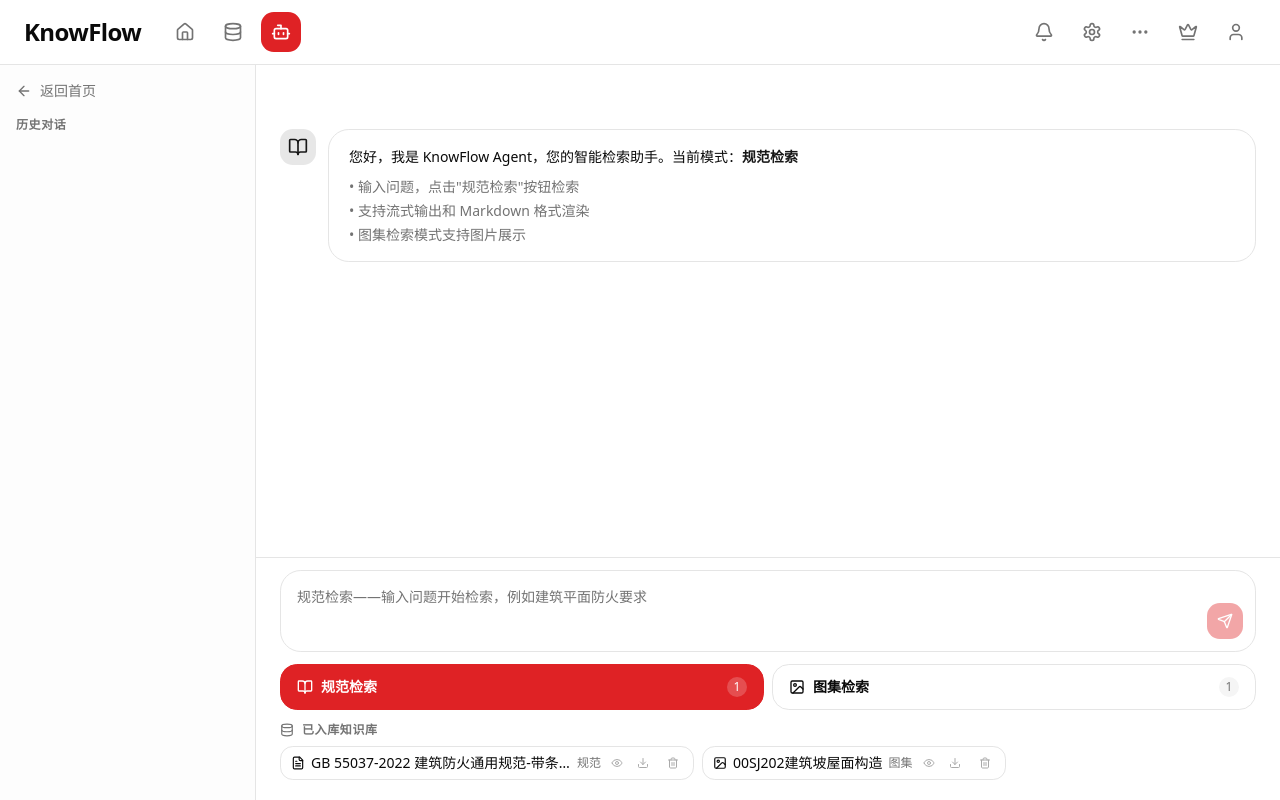
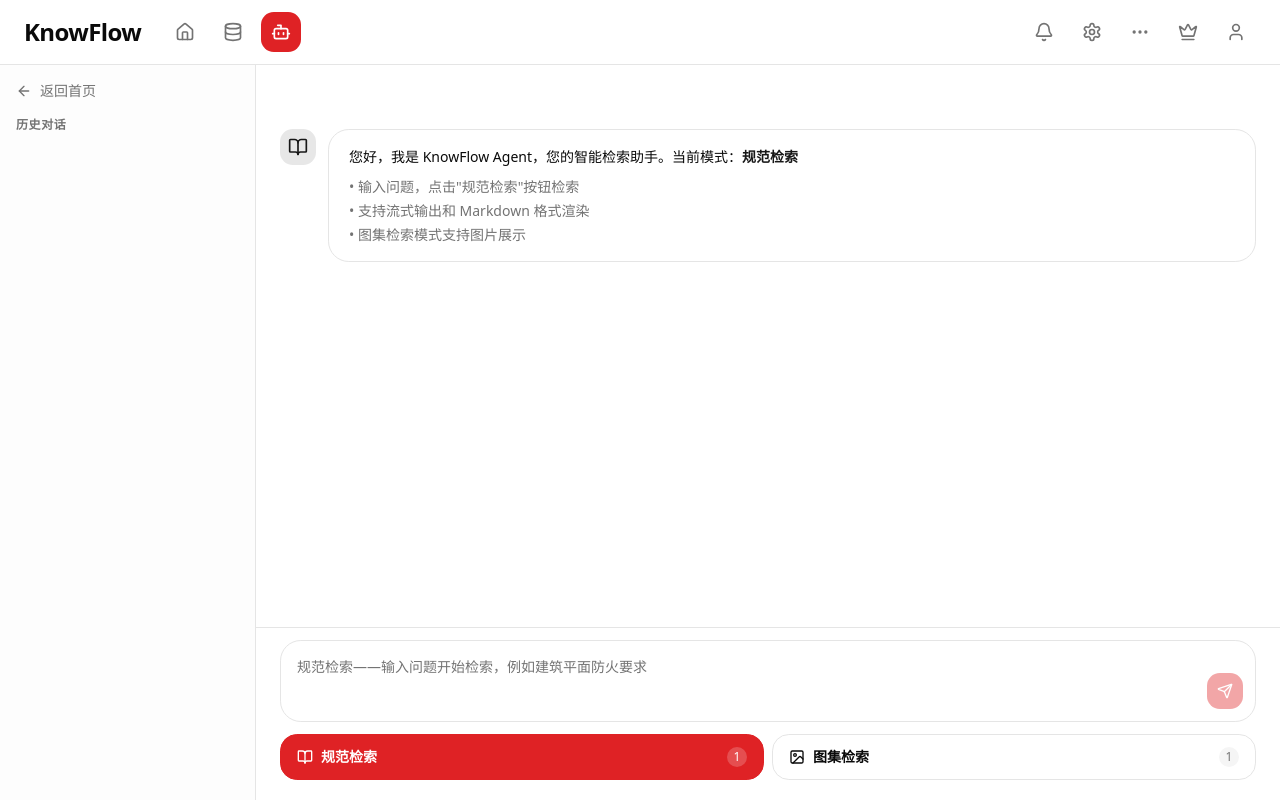
Before and after one commit to kangAIGC/KnowFlow, a Next.js app: page /KnowFlow/search in a window 1280 px wide. Built offline with nearby package versions, Linux system fonts and the light colour scheme.

Commit message:
refactor(search): remove ingested-knowledge-base tag area and its preview dialog from workbench

```diff
--- a/src/app/search/page.tsx
+++ b/src/app/search/page.tsx
@@ -14,23 +14,12 @@
   Loader2,
   AlertCircle,
   CheckCircle,
-  Database,
   ImageIcon,
   Library,
-  Trash2,
-  Eye,
-  Download,
 } from "lucide-react";
 import ReactMarkdown from "react-markdown";
 import remarkGfm from "remark-gfm";
 import rehypeRaw from "rehype-raw";
-import {
-  Dialog,
-  DialogContent,
-  DialogHeader,
-  DialogTitle,
-  DialogDescription,
-} from "@/components/ui/dialog";
 import { applyBasePath } from "@/lib/utils";
 
 type Mode = "upload" | "standard" | "atlas";
@@ -215,9 +204,6 @@
       fileName: "00SJ202建筑坡屋面构造.pdf",
     },
   ]);
-
-  // 当前正在预览的知识库条目;为 null 时预览弹窗关闭。
-  const [previewKb, setPreviewKb] = useState<KnowledgeBaseItem | null>(null);
 
   const [conversationId, setConversationId] = useState<Record<Mode, string>>({
     upload: "",
@@ -1134,113 +1120,10 @@
                   </span>
                 </button>
               </div>
-
-              {/* Knowledge Base List */}
-              {knowledgeBases.length > 0 && (
-                <div className="mt-3">
-                  <div className="mb-2 flex items-center gap-2 text-xs font-semibold uppercase tracking-wider text-muted-foreground">
-                    <Database className="h-3.5 w-3.5" />
-                    已入库知识库
-                  </div>
-                  <div className="flex flex-wrap gap-2">
-                    {knowledgeBases.map((kb) => (
-                      <div
-                        key={kb.id}
-                        className={`group flex items-center gap-1.5 rounded-lg border px-2.5 py-1.5 text-sm font-medium transition-all ${
-                          kb.category === "atlas"
-                            ? "border-orange/30 bg-orange/5 text-foreground"
-                            : "border-blue/30 bg-blue/5 text-foreground"
-                        }`}
-                      >
-                        {kb.category === "atlas" ? (
-                          <ImageIcon className="h-3.5 w-3.5 shrink-0" />
-                        ) : (
-                          <FileText className="h-3.5 w-3.5 shrink-0" />
-                        )}
-                        <span className="truncate max-w-[260px]">{kb.title}</span>
-                        <span className="shrink-0 text-xs text-muted-foreground">
-                          {kb.category === "atlas" ? "图集" : "规范"}
-                        </span>
-                        {kb.fileName && (
-                          <>
-                            <button
-                              type="button"
-                              title={`预览「${kb.title}」`}
-                              aria-label={`预览 ${kb.title}`}
-                              onClick={() => setPreviewKb(kb)}
-                              className="flex h-5 w-5 shrink-0 items-center justify-center rounded-md text-muted-foreground opacity-60 transition-all hover:bg-primary/10 hover:text-primary hover:opacity-100 focus-visible:outline-none focus-visible:ring-2 focus-visible:ring-primary/50 focus-visible:ring-offset-1"
-                            >
-                              <Eye className="h-3 w-3" />
-                            </button>
-                            <a
-                              href={applyBasePath(
-                                `/${encodeURIComponent(kb.fileName)}`
-                              )}
-                              download={kb.fileName}
-                              title={`下载「${kb.title}」`}
-                              aria-label={`下载 ${kb.title}`}
-                              className="flex h-5 w-5 shrink-0 items-center justify-center rounded-md text-muted-foreground opacity-60 transition-all hover:bg-primary/10 hover:text-primary hover:opacity-100 focus-visible:outline-none focus-visible:ring-2 focus-visible:ring-primary/50 focus-visible:ring-offset-1"
-                            >
-                              <Download className="h-3 w-3" />
-                            </a>
-                          </>
-                        )}
-                        <button
-                          type="button"
-                          title={`从已入库中移除「${kb.title}」`}
-                          aria-label={`移除知识库 ${kb.title}`}
-                          onClick={() => {
-                            const ok = window.confirm(
-                              `确定要从已入库知识库中移除「${kb.title}」吗？移除后如需恢复，可重新上传对应 PDF 并执行入库指令。`
-                            );
-                            if (!ok) return;
-                            setKnowledgeBases((prev) =>
-                              prev.filter((item) => item.id !== kb.id)
-                            );
-                            setUploadStatus({
-                              status: "success",
-                              message: `已移除「${kb.title}」`,
-                            });
-                          }}
-                          className="ml-1 flex h-5 w-5 shrink-0 items-center justify-center rounded-md text-muted-foreground opacity-60 transition-all hover:bg-destructive/10 hover:text-destructive hover:opacity-100 focus-visible:outline-none focus-visible:ring-2 focus-visible:ring-destructive/50 focus-visible:ring-offset-1"
-                        >
-                          <Trash2 className="h-3 w-3" />
-                        </button>
-                      </div>
-                    ))}
-                  </div>
-                </div>
-              )}
             </div>
           </div>
         </main>
       </div>
-
-      {/* 文档在线预览弹窗:用 iframe 加载 public 目录下的 PDF,浏览器原生渲染 */}
-      <Dialog
-        open={previewKb !== null}
-        onOpenChange={(open) => {
-          if (!open) setPreviewKb(null);
-        }}
-      >
-        <DialogContent className="flex h-[88vh] w-[calc(100%-2rem)] max-w-[1100px] flex-col gap-3 p-4 sm:p-5">
-          <DialogHeader className="space-y-0.5">
-            <DialogTitle className="truncate pr-8 text-base font-semibold">
-              {previewKb?.title ?? "文档预览"}
-            </DialogTitle>
-            <DialogDescription className="truncate pr-8 text-xs">
-              {previewKb?.fileName ?? ""}
-            </DialogDescription>
-          </DialogHeader>
-          {previewKb?.fileName && (
-            <iframe
-              src={applyBasePath(`/${encodeURIComponent(previewKb.fileName)}`)}
-              title={previewKb.title}
-              className="h-full w-full flex-1 rounded-md border border-border bg-muted/30"
-            />
-          )}
-        </DialogContent>
-      </Dialog>
     </div>
   );
 }
```
